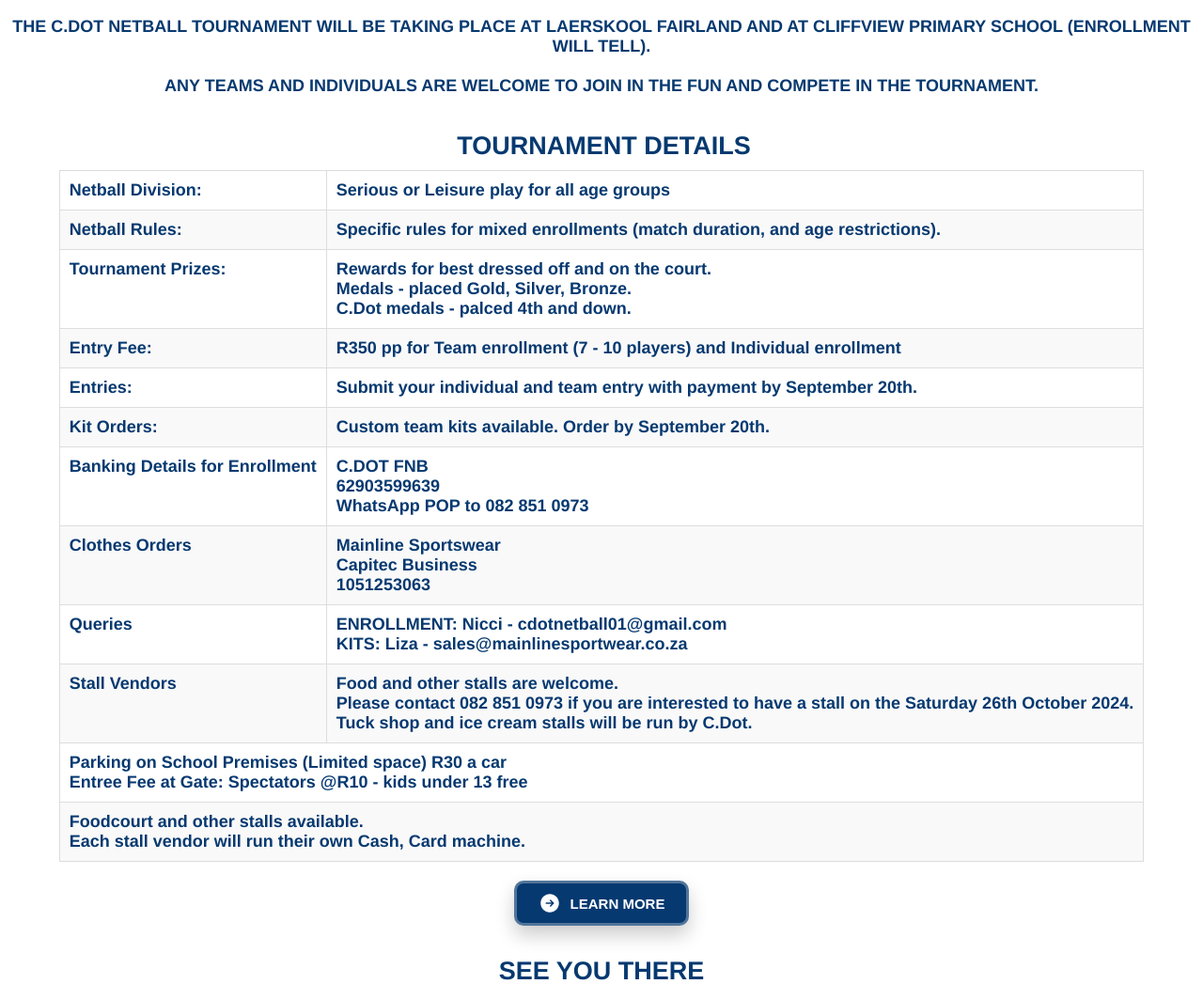
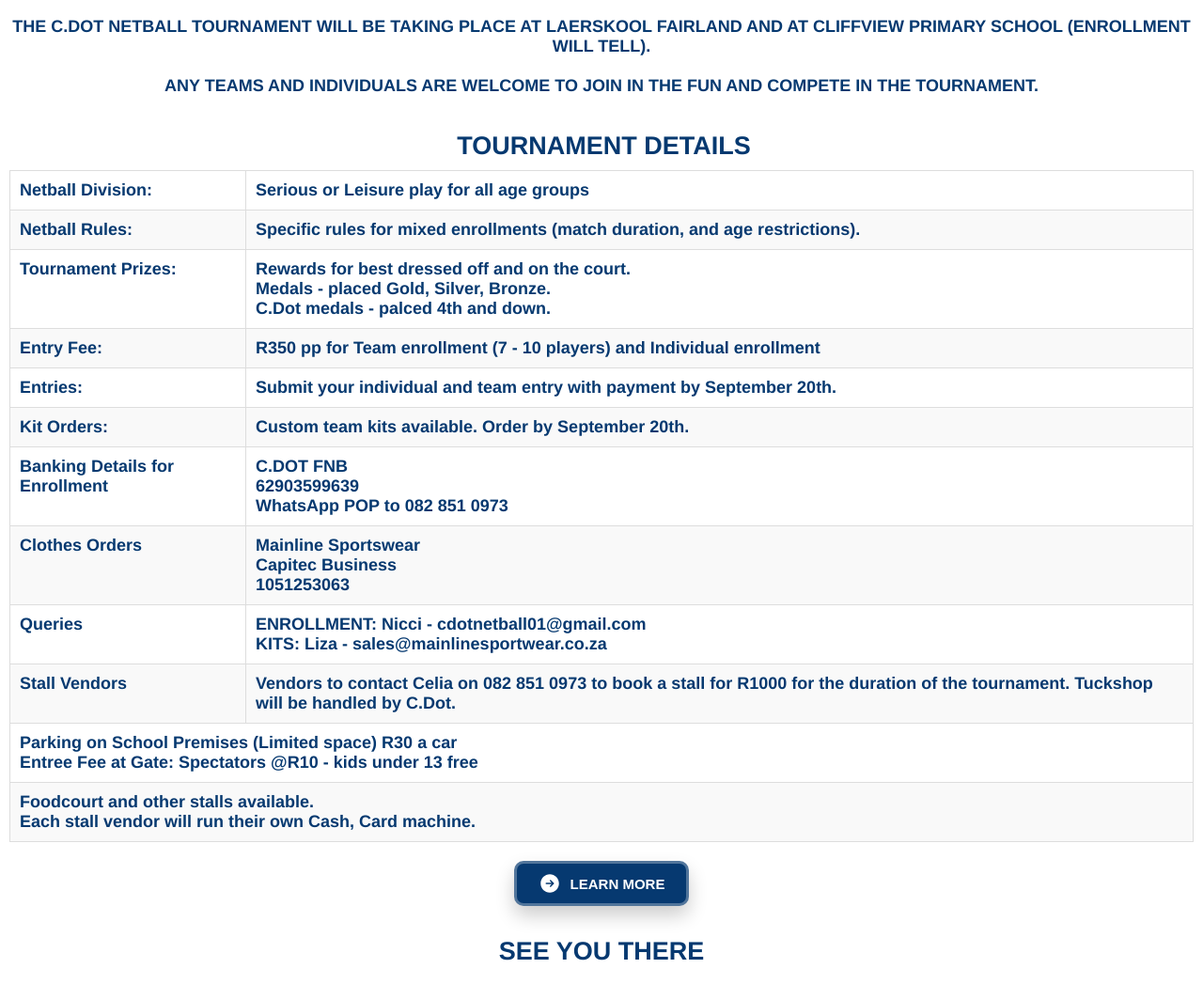
Before and after one commit to FuryOfD/cdotnetball, a Flask app: page / in a window 1280 px wide. Shown: the part 1082-2129 px from the top of the page at 94% size. Run offline with Flask 3, Linux system fonts and the light colour scheme.

Commit message:
Vendors change message

```diff
--- a/templates/home.html
+++ b/templates/home.html
@@ -146,10 +146,9 @@
                             <strong>Stall Vendors</strong>
                         </td>
                         <td>
-                            Food and other stalls are welcome.<br>
-                            Please contact 082 851 0973 if you are interested to have
-                            a stall on the Saturday 26th October 2024.<br>
-                            Tuck shop and ice cream stalls will be run by C.Dot.
+                            Vendors to contact Celia on 082 851 0973 to book a stall
+                            for R1000 for the duration of the tournament. Tuckshop will
+                            be handled by C.Dot.
                         </td>
                     </tr>
                     <tr>
```
